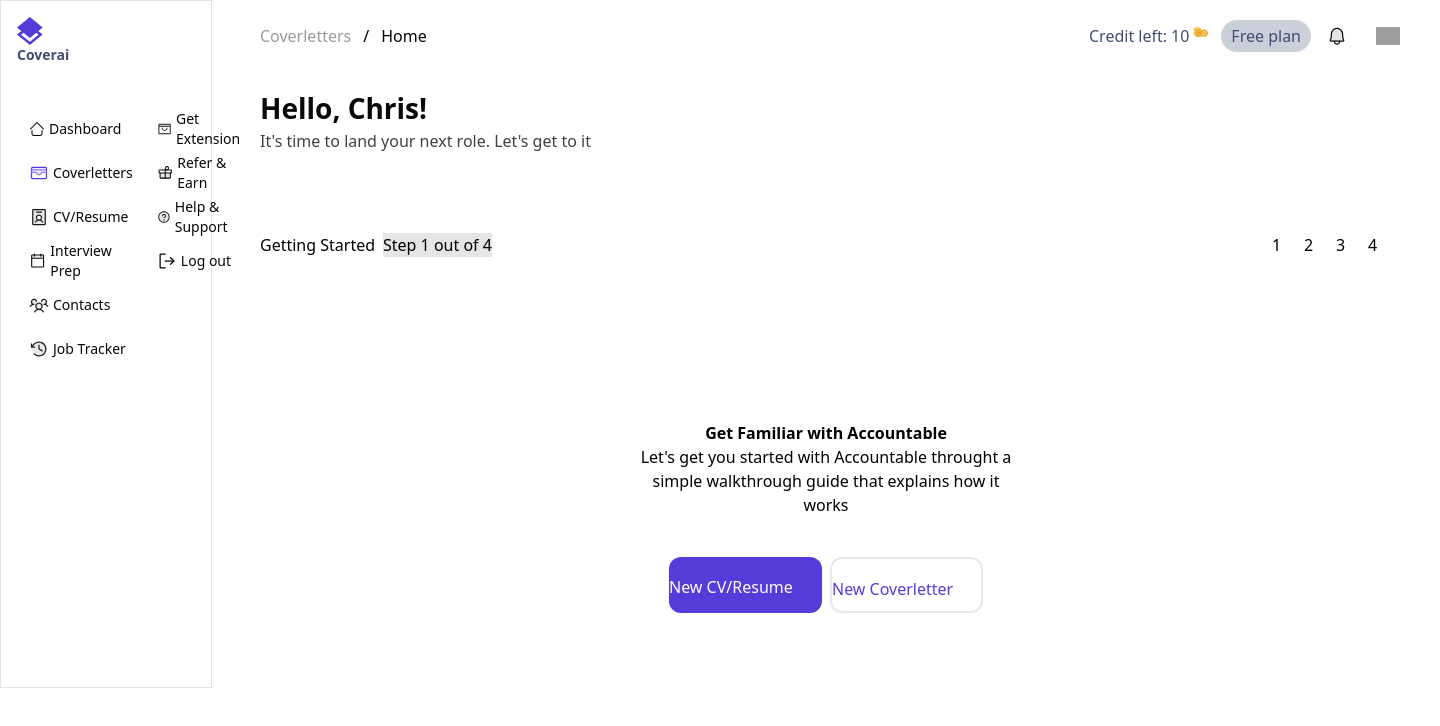
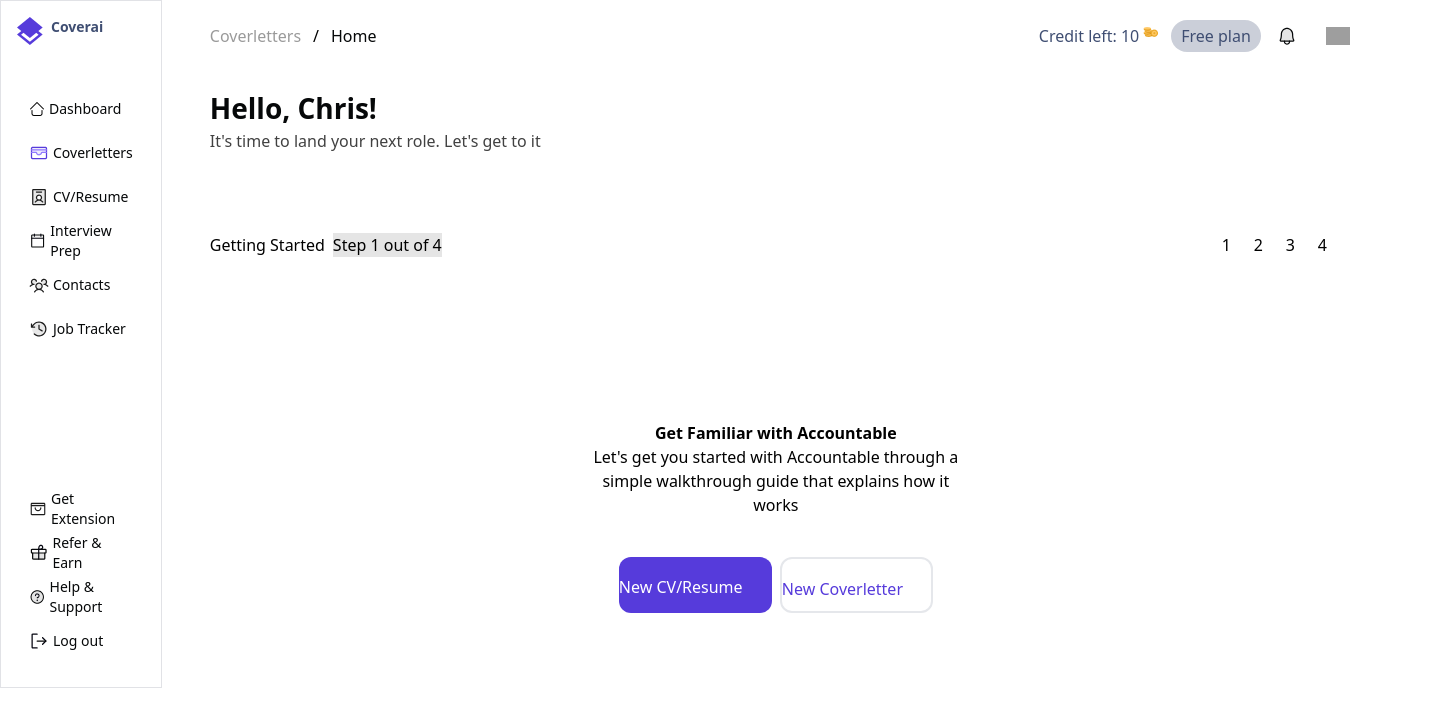
Before and after one commit to Adebisi1234/coverai, a React (Vite) app: page / in a window 1280 px wide. Shown: the top 726 px of the page, 1440 px wide, since content can reach past the window. Built offline with nearby package versions, Linux system fonts and the light colour scheme; grey boxes are pictures that could not be loaded.

Commit message:
Come oonn

```diff
--- a/src/components/Sidebar.tsx
+++ b/src/components/Sidebar.tsx
@@ -1,7 +1,7 @@
 const Sidebar = () => {
   return (
     <aside className="w-[212px] bg-white p-4 flex flex-col gap-[50px] border border-[#e1e2e6]">
-      <div className="head">
+      <div className="head flex gap-2">
         <svg
           xmlns="http://www.w3.org/2000/svg"
           width="26"
@@ -26,7 +26,7 @@ const Sidebar = () => {
           Coverai
         </h1>
       </div>
-      <section className="flex justify-between h-full">
+      <section className="flex flex-col justify-between h-full">
         <div className="links">
           <ul>
             <li className="flex items-center gap-1 hover:border-l-4 hover:bg-[rgba(87, 43, 219, 0.10)] hover:border-l-[#563bdb] hover:text-[#563bdb] h-7 rounded-[3px] mb-4 p-3">
--- a/src/pages/Home.tsx
+++ b/src/pages/Home.tsx
@@ -32,7 +32,7 @@ const Home = () => {
               <div>
                 <h2 className="font-bold">Get Familiar with Accountable</h2>
                 <p>
-                  Let's get you started with Accountable throught a simple
+                  Let's get you started with Accountable through a simple
                   walkthrough guide that explains how it works
                 </p>
               </div>
```
